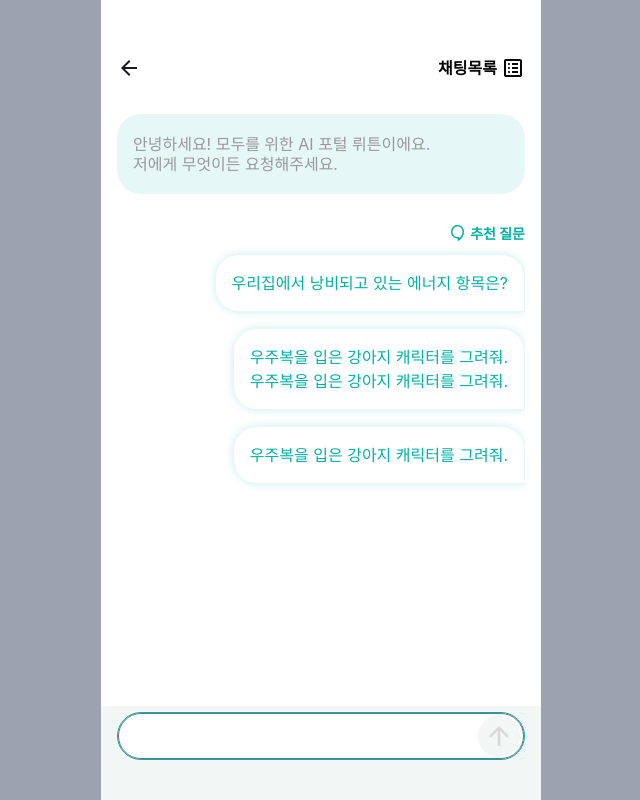
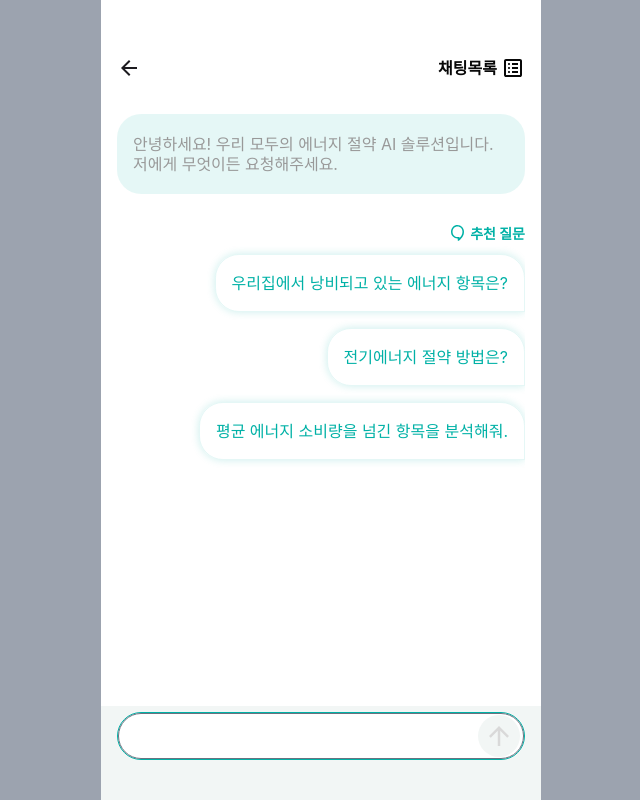
Before and after one commit to guesung/fusion-infinity, a Next.js app: page /chat in a window 1280 px wide. Shown: the whole page, without its empty margins (319-959 px from the left). Built offline with nearby package versions, Linux system fonts and the light colour scheme; a web font is replaced by a local one.

Commit message:
refactor: chat 질문 추가

```diff
--- a/src/pages/chat/index.tsx
+++ b/src/pages/chat/index.tsx
@@ -6,15 +6,10 @@ import { useEffect, useState } from 'react';
 import Input from '@/components/Input';
 import SpeechBubble from '@/components/SpeechBubble';
 
-type Message = {
+const messages: {
   type: 'answer' | 'question';
   content: string;
-};
-
-export default function ChatPage() {
-  const [isShowSuggest, setIsShowSuggest] = useState(true);
-  const [step, setStep] = useState(0);
-  const messages: Message[] = [
+}[] = [
   {
     type: 'question',
     content: '우리집에서 낭비되고 있는 에너지 항목은?',
@@ -32,6 +27,10 @@ export default function ChatPage() {
     content: '전기에너지를 절약할 수 있는 방법은 다음과 같습니다.',
   },
 ];
+
+export default function ChatPage() {
+  const [isShowSuggest, setIsShowSuggest] = useState(true);
+  const [step, setStep] = useState(0);
 
   const router = useRouter();
 
@@ -73,7 +72,7 @@ export default function ChatPage() {
           </div>
         </div>
         <div className='my-4 rounded-3xl bg-[rgba(0,177,166,0.10)] px-4 py-5 leading-tight text-[#999]'>
-          안녕하세요! 모두를 위한 AI 포털 뤼튼이에요.
+          안녕하세요! 우리 모두의 에너지 절약 AI 솔루션입니다.
           <br />
           저에게 무엇이든 요청해주세요.
         </div>
@@ -91,13 +90,9 @@ export default function ChatPage() {
             <SpeechBubble type='suggest' onClick={() => setStep(1)}>
               우리집에서 낭비되고 있는 에너지 항목은?
             </SpeechBubble>
+            <SpeechBubble type='suggest'>전기에너지 절약 방법은?</SpeechBubble>
             <SpeechBubble type='suggest'>
-              우주복을 입은 강아지 캐릭터를 그려줘.
-              <br />
-              우주복을 입은 강아지 캐릭터를 그려줘.
-            </SpeechBubble>
-            <SpeechBubble type='suggest' className='m'>
-              우주복을 입은 강아지 캐릭터를 그려줘.
+              평균 에너지 소비량을 넘긴 항목을 분석해줘.
             </SpeechBubble>
           </div>
         </div>
```
Lines whose indentation alone changed are shown as unchanged.
